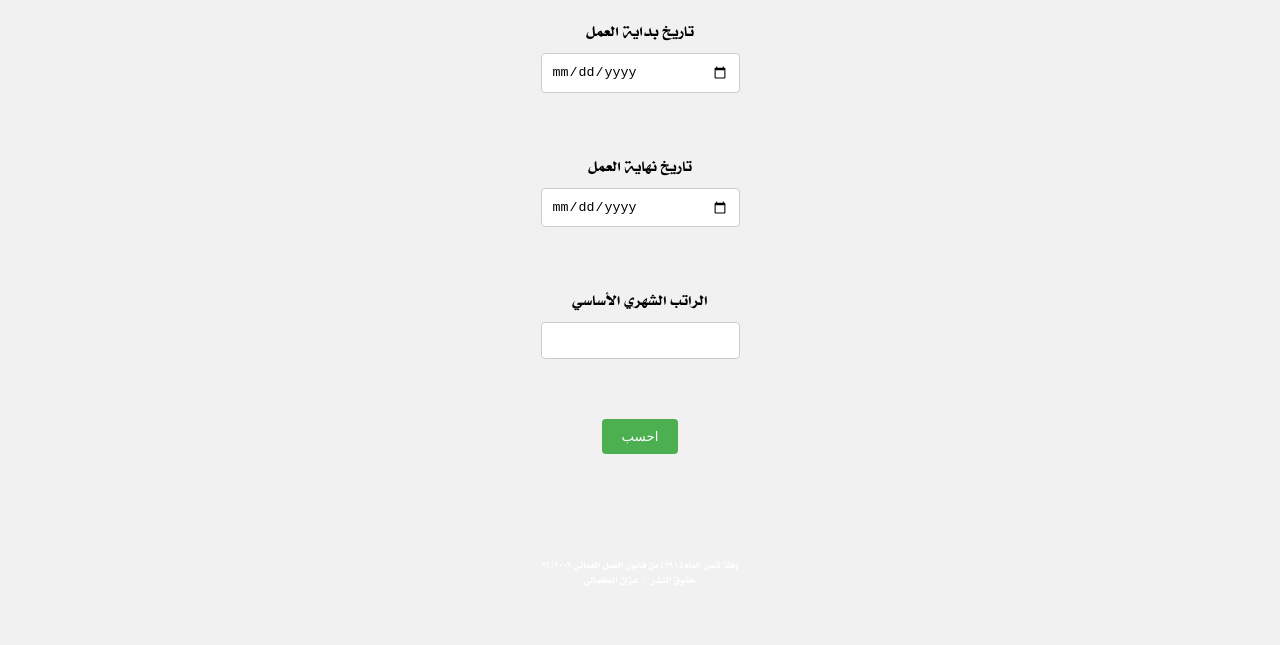
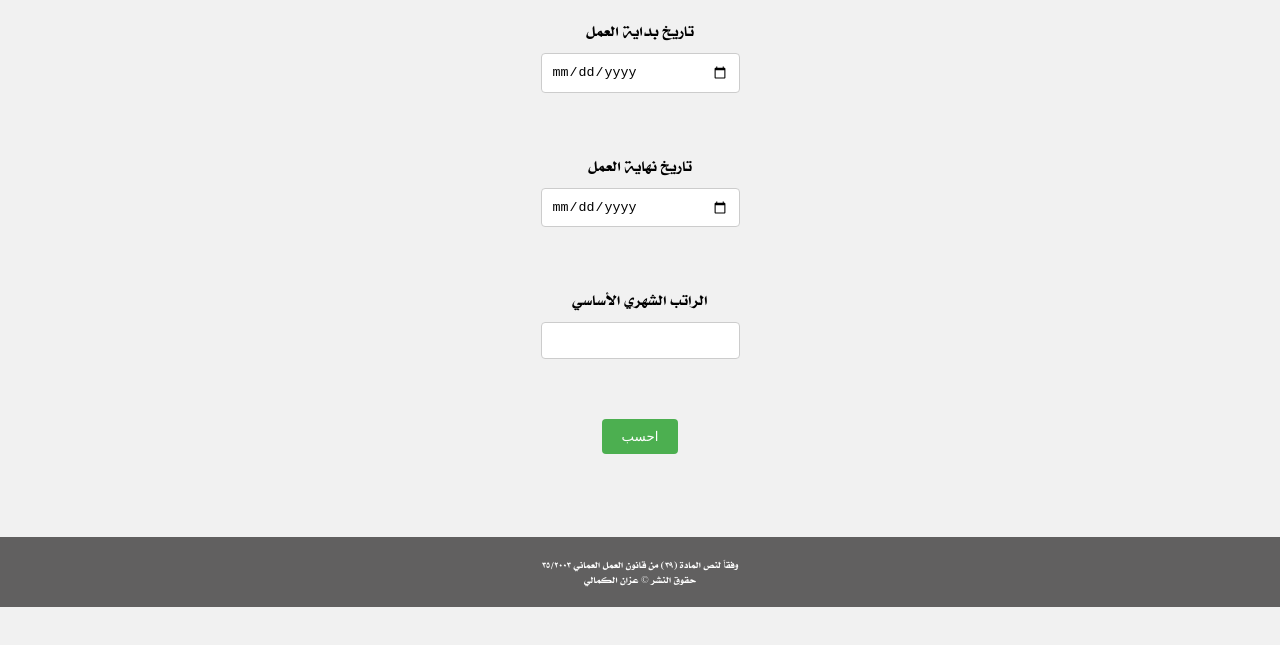
Before and after one commit to zezokam/Arabic-labor, a plain HTML site: page index.html in a window 1280 px wide. Shown: the part 193-838 px from the top of the page. Drawn offline with Linux system fonts and the light colour scheme.

Commit message:
Update styleoo.css

```diff
--- a/styleoo.css
+++ b/styleoo.css
@@ -94,7 +94,7 @@ button[type=button]:hover {
 
 footer {
   width: 100%;
-  background-color: #f1f1f1;
+  background-color: #616060;
   padding: 20px 0;
   text-align: center;
   position: absolute;
```
